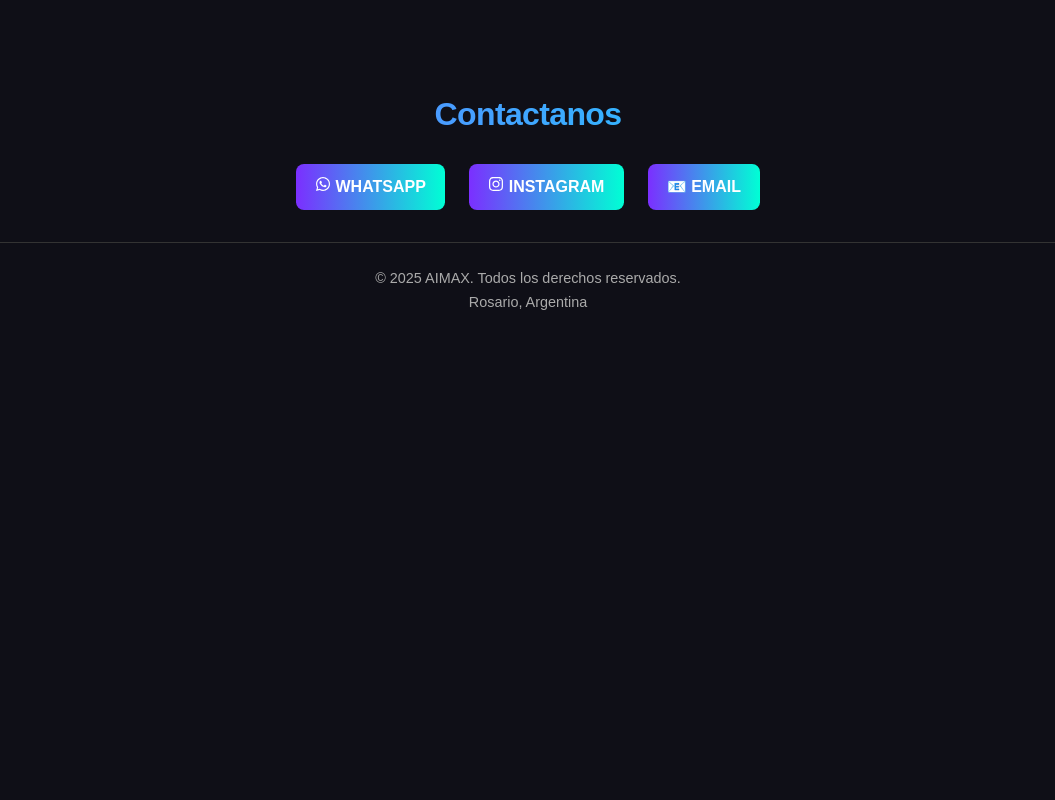
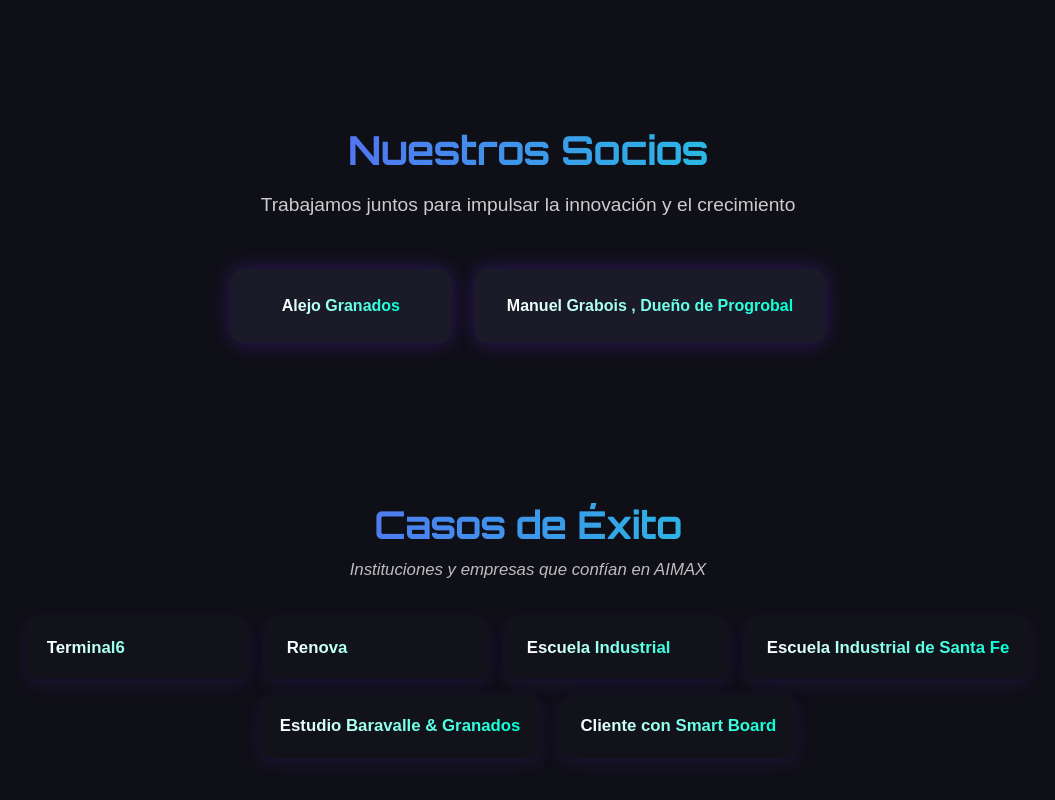
Before and after one commit to TobiasElizathe/AIMAX_FRONT, a React (Vite) app in the folder frontend-aimax/: page / in a window 1280 px wide. Shown: the part 5640-6440 px from the top of the page, without its empty margins (112-1167 px from the left). Before the commit the page ends 6012 px from the top, so only its background shows below. Built offline with nearby package versions, Linux system fonts and the light colour scheme.

Commit message:
Agregue compoenete casoExito y termine socios

```diff
--- /dev/null
+++ b/frontend-aimax/src/components/CasosDeExito/CasosExito.css
@@ -0,0 +1,97 @@
+.casos {
+  padding: 4rem 2rem;
+  background: #0f0f17;
+  color: #fff;
+  text-align: center;
+  overflow: hidden;
+}
+
+.casos h2 {
+  font-size: 2.4rem;
+  margin-bottom: 0.6rem;
+  font-family: 'Orbitron', sans-serif;
+  background: linear-gradient(90deg, #7b2fff, #00ffd5);
+  -webkit-background-clip: text;
+  -webkit-text-fill-color: transparent;
+}
+
+.casos-subtitle {
+  font-size: 1.05rem;
+  color: #bdbdbd;
+  margin-bottom: 2rem;
+  font-style: italic;
+}
+
+/* Layout centrado y compacto */
+.casos-container {
+  display: flex;
+  flex-wrap: wrap;
+  justify-content: center;
+  gap: 1rem 1.25rem;
+  align-items: stretch;
+  padding: 0 1rem;
+  max-width: 1200px;
+  margin: 0 auto;
+}
+
+/* Tarjetas */
+.caso-card {
+  background: #12121a;
+  border-radius: 12px;
+  padding: 1.1rem 1.25rem;
+  min-width: 220px;
+  max-width: 300px;
+  box-shadow: 0 6px 18px rgba(123, 47, 255, 0.12);
+  opacity: 0;
+  transform: translateY(28px);
+  transition: transform 0.6s ease-out, opacity 0.6s ease-out, box-shadow 0.2s ease;
+  text-align: left;
+  display: flex;
+  flex-direction: column;
+  gap: 0.6rem;
+}
+
+/* Visible on scroll */
+.caso-card.visible {
+  opacity: 1;
+  transform: translateY(0);
+}
+
+/* Nombre del cliente */
+.caso-nombre {
+  margin: 0;
+  font-size: 1.05rem;
+  font-weight: 800;
+  background: linear-gradient(90deg, #ffffff, #00ffd5);
+  -webkit-background-clip: text;
+  -webkit-text-fill-color: transparent;
+}
+
+/* Nota o pequeño testimonio */
+.caso-nota {
+  margin: 0;
+  font-size: 0.92rem;
+  color: #cfcfcf;
+  line-height: 1.25;
+}
+
+/* Hover efecto */
+.caso-card:hover {
+  transform: translateY(-6px);
+  box-shadow: 0 14px 40px rgba(123, 47, 255, 0.22);
+}
+
+/* Responsive */
+@media (max-width: 900px) {
+  .casos-container {
+    gap: 0.85rem;
+  }
+  .caso-card {
+    min-width: unset;
+    width: 100%;
+    max-width: 620px;
+  }
+  .casos h2 {
+    font-size: 2rem;
+  }
+}
--- /dev/null
+++ b/frontend-aimax/src/components/CasosDeExito/CasosExito.tsx
@@ -0,0 +1,64 @@
+import React, { useRef, useState, useEffect } from "react";
+import "./CasosExito.css";
+
+type Cliente = {
+  nombre: string;
+  nota?: string;
+};
+
+export const CasosExito: React.FC = () => {
+  const cardsRef = useRef<HTMLDivElement[]>([]);
+  const [visibleCards, setVisibleCards] = useState<number[]>([]);
+
+  const clientes: Cliente[] = [
+    { nombre: "Terminal6" },
+    { nombre: "Renova" },
+    { nombre: "Escuela Industrial" },
+    { nombre: "Escuela Industrial de Santa Fe" },
+    { nombre: "Estudio Baravalle & Granados" },
+    { nombre: "Cliente con Smart Board" },
+  ];
+
+  useEffect(() => {
+    const handleScroll = () => {
+      cardsRef.current.forEach((card, idx) => {
+        if (!card) return;
+        const rect = card.getBoundingClientRect();
+        const windowHeight = window.innerHeight || document.documentElement.clientHeight;
+        if (rect.top < windowHeight - 100 && !visibleCards.includes(idx)) {
+          setVisibleCards((prev) => [...prev, idx]);
+        }
+      });
+    };
+
+    window.addEventListener("scroll", handleScroll, { passive: true });
+    handleScroll();
+    return () => window.removeEventListener("scroll", handleScroll);
+  }, [visibleCards]);
+
+  return (
+    <section className="casos" id="casos-exito" aria-label="Casos de éxito y clientes">
+      <h2>Casos de Éxito</h2>
+      <p className="casos-subtitle">Instituciones y empresas que confían en AIMAX</p>
+
+      <div className="casos-container">
+        {clientes.map((c, idx) => (
+          <div
+            key={idx}
+            ref={(el) => {
+              if (el) cardsRef.current[idx] = el;
+            }}
+            className={`caso-card ${visibleCards.includes(idx) ? "visible" : ""}`}
+            role="article"
+            aria-labelledby={`caso-title-${idx}`}
+          >
+            <h3 id={`caso-title-${idx}`} className="caso-nombre">{c.nombre}</h3>
+            {c.nota && <p className="caso-nota">{c.nota}</p>}
+          </div>
+        ))}
+      </div>
+    </section>
+  );
+};
+
+export default CasosExito;
--- /dev/null
+++ b/frontend-aimax/src/components/Testimonios/Socios.css
@@ -0,0 +1,73 @@
+.socios {
+  padding: 6rem 3rem;
+  background: #0f0f17;
+  color: #fff;
+  text-align: center;
+  overflow: hidden;
+}
+
+.socios h2 {
+  font-size: 2.5rem;
+  margin-bottom: 1rem;
+  font-family: 'Orbitron', sans-serif;
+  background: linear-gradient(90deg, #7b2fff, #00ffd5);
+  -webkit-background-clip: text;
+  -webkit-text-fill-color: transparent;
+}
+
+.socios-subtitle {
+  font-size: 1.2rem;
+  color: #ccc;
+  margin-bottom: 3rem;
+  font-weight: 500;
+}
+
+.socios-container {
+  display: grid;
+  grid-template-columns: repeat(auto-fit, minmax(220px, max-content));
+  justify-content: center;
+  gap: 1.5rem;
+}
+
+.socio-card {
+  background: #1a1a28;
+  padding: 1.5rem 2rem;
+  border-radius: 12px;
+  font-weight: 700;
+  font-size: 1rem; /* más chico que hero */
+  box-shadow: 0 0 20px rgba(123, 47, 255, 0.3);
+  cursor: default;
+  opacity: 0;
+  transform: translateY(30px);
+  transition: all 0.6s ease-out;
+  text-align: center;
+}
+
+.socio-card.visible {
+  opacity: 1;
+  transform: translateY(0);
+}
+
+/* Gradient en el texto de cada nombre */
+.socio-card::after {
+  content: "";
+}
+
+.socio-card span {
+  background: linear-gradient(90deg, #ffffff, #00ffd5);
+  -webkit-background-clip: text;
+  -webkit-text-fill-color: transparent;
+}
+
+.socio-card:hover {
+  transform: translateY(-5px);
+  box-shadow: 0 0 35px rgba(123, 47, 255, 0.5);
+}
+
+/* Responsive */
+@media (max-width: 900px) {
+  .socios-container {
+    grid-template-columns: 1fr;
+    gap: 1.5rem;
+  }
+}
--- /dev/null
+++ b/frontend-aimax/src/components/Testimonios/Socios.tsx
@@ -0,0 +1,50 @@
+import React, { useRef, useState, useEffect } from "react";
+import "./Socios.css";
+
+export const Socios: React.FC = () => {
+  const cardsRef = useRef<HTMLDivElement[]>([]);
+  const [visibleCards, setVisibleCards] = useState<number[]>([]);
+
+  const socios = [
+    "Alejo Granados",
+    "Manuel Grabois , Dueño de Progrobal",
+  ];
+
+  useEffect(() => {
+    const handleScroll = () => {
+      cardsRef.current.forEach((card, idx) => {
+        if (!card) return;
+        const top = card.getBoundingClientRect().top;
+        const windowHeight = window.innerHeight;
+        if (top < windowHeight - 100 && !visibleCards.includes(idx)) {
+          setVisibleCards((prev) => [...prev, idx]);
+        }
+      });
+    };
+
+    window.addEventListener("scroll", handleScroll);
+    handleScroll();
+
+    return () => window.removeEventListener("scroll", handleScroll);
+  }, [visibleCards]);
+
+  return (
+    <section className="socios" id="socios">
+      <h2>Nuestros Socios</h2>
+      <p className="socios-subtitle">Trabajamos juntos para impulsar la innovación y el crecimiento</p>
+      <div className="socios-container">
+        {socios.map((nombre, idx) => (
+          <div
+            key={idx}
+            ref={(el) => {
+              if (el) cardsRef.current[idx] = el;
+            }}
+            className={`socio-card ${visibleCards.includes(idx) ? "visible" : ""}`}
+          >
+            <span>{nombre}</span>
+          </div>
+        ))}
+      </div>
+    </section>
+  );
+};
--- a/frontend-aimax/src/pages/OnePage.tsx
+++ b/frontend-aimax/src/pages/OnePage.tsx
@@ -5,7 +5,9 @@
 import { Productos } from "../components/Products/Products";
 import { Beneficios } from "../components/Benefits/Benefits";
 import { CasosUso } from "../components/UseCases/UseCases";
+import { Socios } from "../components/Testimonios/Socios";
 import { Footer } from "../components/Footer/Footer";
+import { CasosExito } from "../components/CasosDeExito/CasosExito";
 
 const OnePage: React.FC = () => {
   // Creamos refs para cada sección
@@ -41,6 +43,8 @@
       <div ref={productosRef}><Productos /></div>
       <div ref={beneficiosRef}><Beneficios /></div>
       <div ref={casosRef}><CasosUso /></div>
+      <div ><Socios /></div>
+      <div ><CasosExito /></div>
       <div ref={contactoRef}><Footer /></div>
     </div>
   );
```
